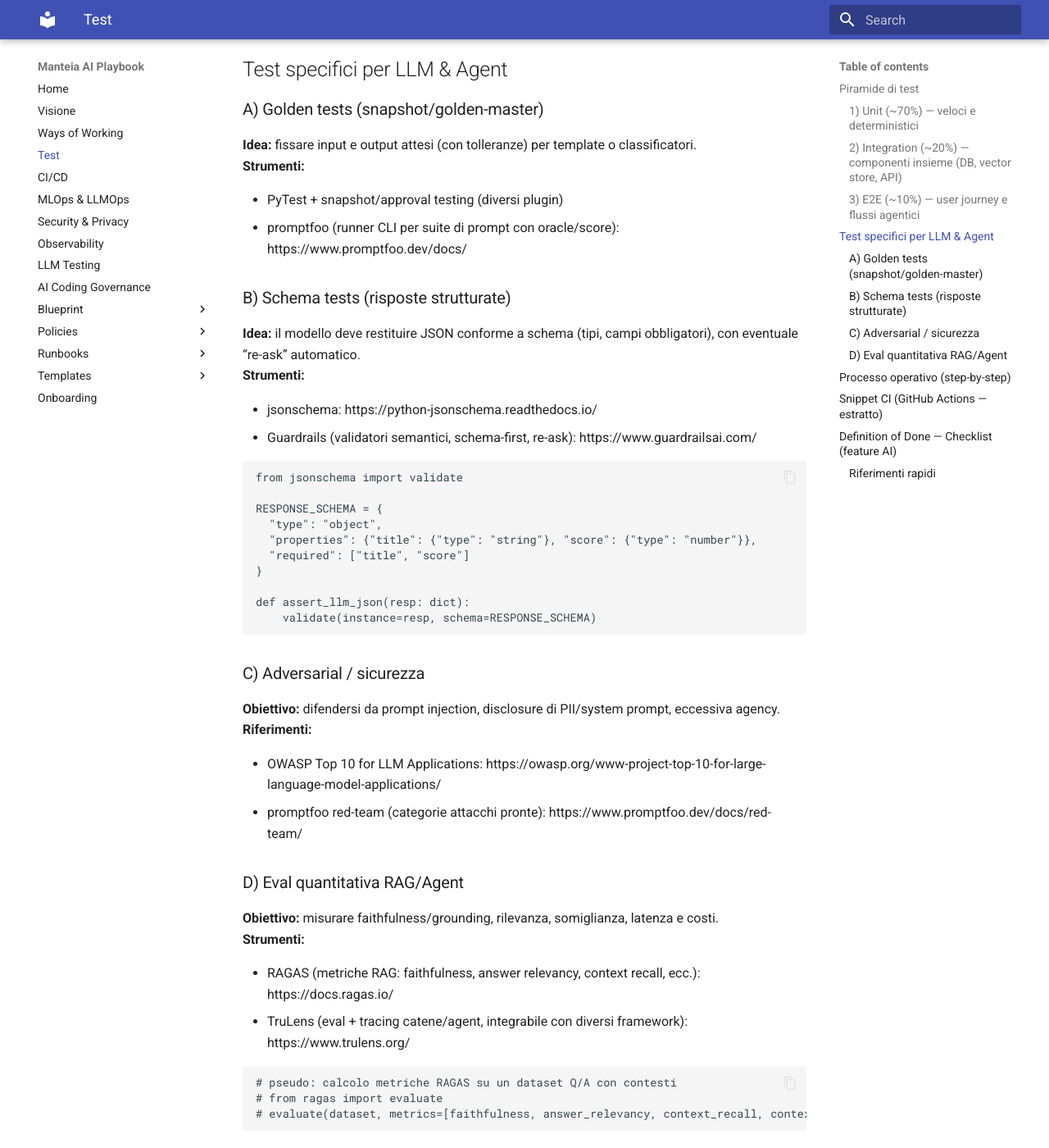
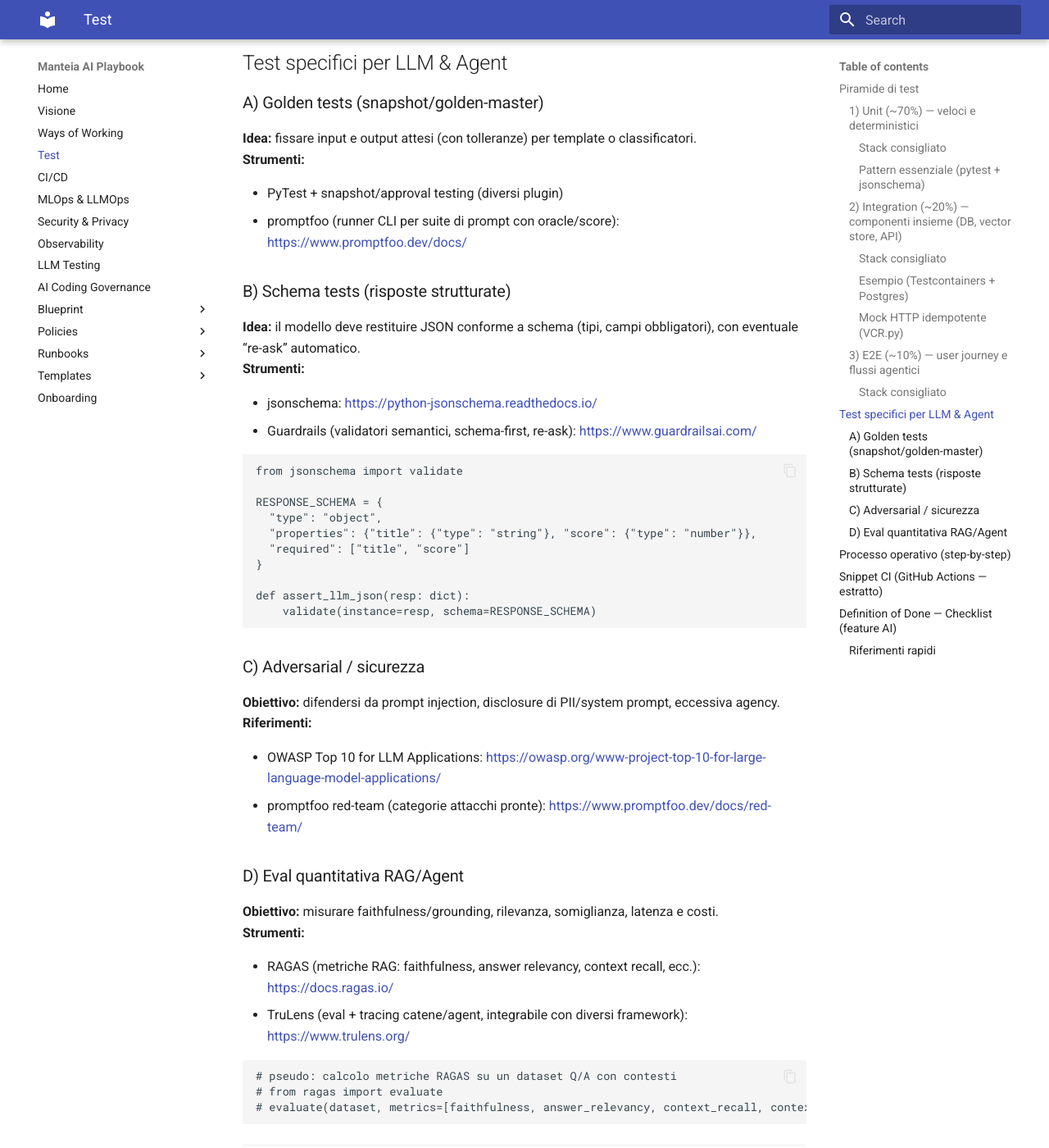
Before and after one commit to mdetommasi/manteia-dev-playbook, an MkDocs documentation site: the page built from docs/testing-strategy.md, in a window 1280 px wide and 1400 px high, scrolled down 2232 px. Shown: the whole window at 82% size. Built offline with MkDocs 1.6.1 and Material for MkDocs 9.7.7, drawn with Linux system fonts in a browser that asks for light colours; some of the changed text lies outside the part shown.

````diff
--- a/docs/testing-strategy.md
+++ b/docs/testing-strategy.md
@@ -7,16 +7,18 @@ Questa sezione definisce processi, strumenti e pratiche per garantire qualità e
 ## Piramide di test
 
 ### 1) Unit (~70%) — veloci e deterministici
+
 **Obiettivo:** verificare funzioni pure, adapter dei tool, parsing/formatting, rendering di template di prompt.
 
-**Stack consigliato**
+#### Stack consigliato
 
-- PyTest (fixture, parametrizzazione, marker): https://docs.pytest.org/
+- PyTest (fixture, parametrizzazione, marker): <https://docs.pytest.org/>
 - JSON Schema / pydantic per validare strutture dati (anche output LLM):
-  	- jsonschema (Python): https://python-jsonschema.readthedocs.io/
-  	- Pydantic v2: https://docs.pydantic.dev/
+  - jsonschema (Python): <https://python-jsonschema.readthedocs.io/>
+  - Pydantic v2: <https://docs.pydantic.dev/>
 
-**Pattern essenziale (pytest + jsonschema)**
+#### Pattern essenziale (pytest + jsonschema)
+
 ```python
 # tests/test_prompt_rendering.py
 import pytest
@@ -37,16 +39,18 @@ def test_prompt_json_schema(value):
 ---
 
 ### 2) Integration (~20%) — componenti insieme (DB, vector store, API)
+
 **Obiettivo:** verificare i confini tra componenti: retriever+DB, chiamate HTTP, job ETL.
 
-**Stack consigliato**
+#### Stack consigliato
 
 - Testcontainers (avvia DB/servizi reali in container durante i test):
-  	- Python: https://testcontainers-python.readthedocs.io/
-- VCR.py (registra/riproduce HTTP in “cassette” deterministiche): https://vcrpy.readthedocs.io/
-- Great Expectations (validazione schema/qualità dati prima del training/embedding): https://docs.greatexpectations.io/
+  - Python: <https://testcontainers-python.readthedocs.io/>
+- VCR.py (registra/riproduce HTTP in “cassette” deterministiche): <https://vcrpy.readthedocs.io/>
+- Great Expectations (validazione schema/qualità dati prima del training/embedding): <https://docs.greatexpectations.io/>
 
-**Esempio (Testcontainers + Postgres)**
+#### Esempio (Testcontainers + Postgres)
+
 ```python
 # tests/test_repo_pg.py
 import psycopg2
@@ -62,7 +66,8 @@ def test_repo_query():
         conn.close()
 ```
 
-**Mock HTTP idempotente (VCR.py)**
+#### Mock HTTP idempotente (VCR.py)
+
 ```python
 # tests/test_external_api.py
 import requests
@@ -77,30 +82,33 @@ def test_external_search():
 ---
 
 ### 3) E2E (~10%) — user journey e flussi agentici
+
 **Obiettivo:** convalidare i percorsi critici (es. “query → retrieval → sintesi → risposta con citazioni”).
 
-**Stack consigliato**
+#### Stack consigliato
 
-- Playwright (browser/API test, headless su CI, ottimo per app web): https://playwright.dev/python/
-- OpenTelemetry (tracing di tool-calls, latenza, token e step ReAct durante gli E2E): https://opentelemetry.io/docs/
+- Playwright (browser/API test, headless su CI, ottimo per app web): <https://playwright.dev/python/>
+- OpenTelemetry (tracing di tool-calls, latenza, token e step ReAct durante gli E2E): <https://opentelemetry.io/docs/>
 
 ---
 
 ## Test specifici per LLM & Agent
 
 ### A) Golden tests (snapshot/golden-master)
+
 **Idea:** fissare input e output attesi (con tolleranze) per template o classificatori.
 **Strumenti:**
 
 - PyTest + snapshot/approval testing (diversi plugin)
-- promptfoo (runner CLI per suite di prompt con oracle/score): https://www.promptfoo.dev/docs/
+- promptfoo (runner CLI per suite di prompt con oracle/score): <https://www.promptfoo.dev/docs/>
 
 ### B) Schema tests (risposte strutturate)
+
 **Idea:** il modello deve restituire JSON conforme a schema (tipi, campi obbligatori), con eventuale “re-ask” automatico.
 **Strumenti:**
 
-- jsonschema: https://python-jsonschema.readthedocs.io/
-- Guardrails (validatori semantici, schema-first, re-ask): https://www.guardrailsai.com/
+- jsonschema: <https://python-jsonschema.readthedocs.io/>
+- Guardrails (validatori semantici, schema-first, re-ask): <https://www.guardrailsai.com/>
 
 ```python
 from jsonschema import validate
@@ -116,18 +124,20 @@ def assert_llm_json(resp: dict):
 ```
 
 ### C) Adversarial / sicurezza
+
 **Obiettivo:** difendersi da prompt injection, disclosure di PII/system prompt, eccessiva agency.
 **Riferimenti:**
 
-- OWASP Top 10 for LLM Applications: https://owasp.org/www-project-top-10-for-large-language-model-applications/
-- promptfoo red-team (categorie attacchi pronte): https://www.promptfoo.dev/docs/red-team/
+- OWASP Top 10 for LLM Applications: <https://owasp.org/www-project-top-10-for-large-language-model-applications/>
+- promptfoo red-team (categorie attacchi pronte): <https://www.promptfoo.dev/docs/red-team/>
 
 ### D) Eval quantitativa RAG/Agent
+
 **Obiettivo:** misurare faithfulness/grounding, rilevanza, somiglianza, latenza e costi.
 **Strumenti:**
 
-- RAGAS (metriche RAG: faithfulness, answer relevancy, context recall, ecc.): https://docs.ragas.io/
-- TruLens (eval + tracing catene/agent, integrabile con diversi framework): https://www.trulens.org/
+- RAGAS (metriche RAG: faithfulness, answer relevancy, context recall, ecc.): <https://docs.ragas.io/>
+- TruLens (eval + tracing catene/agent, integrabile con diversi framework): <https://www.trulens.org/>
 
 ```python
 # pseudo: calcolo metriche RAGAS su un dataset Q/A con contesti
@@ -206,34 +216,35 @@ jobs:
 ## Definition of Done — Checklist (feature AI)
 
 - **Unit**
-  	- Test ≥ 1 per funzione/adapter critico
-  	- Output LLM validato via **JSON Schema** / **pydantic**
+  - Test ≥ 1 per funzione/adapter critico
+  - Output LLM validato via **JSON Schema** / **pydantic**
 - **Integration**
-  	- Retriever ↔ Vector store testato con **Testcontainers**
-  	- HTTP esterno stabilizzato con **VCR.py**
+  - Retriever ↔ Vector store testato con **Testcontainers**
+  - HTTP esterno stabilizzato con **VCR.py**
 - **E2E**
-  	- 1 scenario “happy path” con **Playwright**
-  	- **OpenTelemetry** attivo per tracing su step/strumenti agentici
+  - 1 scenario “happy path” con **Playwright**
+  - **OpenTelemetry** attivo per tracing su step/strumenti agentici
 - **LLM**
-  	- **Golden** + **adversarial base** (prompt injection) + 1 run **RAGAS/TruLens** su subset
+  - **Golden** + **adversarial base** (prompt injection) + 1 run **RAGAS/TruLens** su subset
 - **Data**
-  	- **Great Expectations** su colonne chiave prima dell’indicizzazione
+  - **Great Expectations** su colonne chiave prima dell’indicizzazione
 - **CI/CD**
-  	- Job separati (unit/integration/e2e/llm_eval) e report pubblicati come artifact
+  - Job separati (unit/integration/e2e/llm_eval) e report pubblicati come artifact
 
 ---
 
 ### Riferimenti rapidi
-- PyTest: https://docs.pytest.org/
-- jsonschema: https://python-jsonschema.readthedocs.io/
-- Pydantic: https://docs.pydantic.dev/
-- Testcontainers (Python): https://testcontainers-python.readthedocs.io/
-- VCR.py: https://vcrpy.readthedocs.io/
-- Great Expectations: https://docs.greatexpectations.io/
-- Playwright (Python): https://playwright.dev/python/
-- OpenTelemetry: https://opentelemetry.io/docs/
-- promptfoo: https://www.promptfoo.dev/docs/
-- Guardrails: https://www.guardrailsai.com/
-- RAGAS: https://docs.ragas.io/
-- TruLens: https://www.trulens.org/
-- OWASP Top 10 for LLM: https://owasp.org/www-project-top-10-for-large-language-model-applications/
+
+- PyTest: <https://docs.pytest.org/>
+- jsonschema: <https://python-jsonschema.readthedocs.io/>
+- Pydantic: <https://docs.pydantic.dev/>
+- Testcontainers (Python): <https://testcontainers-python.readthedocs.io/>
+- VCR.py: <https://vcrpy.readthedocs.io/>
+- Great Expectations: <https://docs.greatexpectations.io/>
+- Playwright (Python): <https://playwright.dev/python/>
+- OpenTelemetry: <https://opentelemetry.io/docs/>
+- promptfoo: <https://www.promptfoo.dev/docs/>
+- Guardrails: <https://www.guardrailsai.com/>
+- RAGAS: <https://docs.ragas.io/>
+- TruLens: <https://www.trulens.org/>
+- OWASP Top 10 for LLM: <https://owasp.org/www-project-top-10-for-large-language-model-applications/>
````
Also changed, not shown: docs/index.md (+18 -0 lines), docs/mlops-llmops.md (+34 -2 lines), docs/onboarding-checklist.md (+29 -22 lines), docs/ways-of-working.md (+18 -12 lines), README.md (line endings or trailing spaces).
